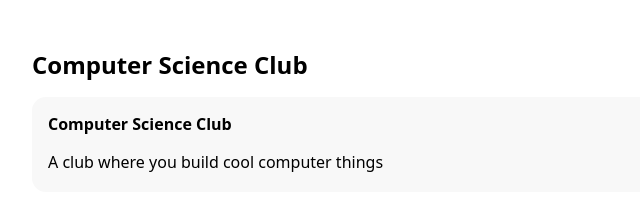
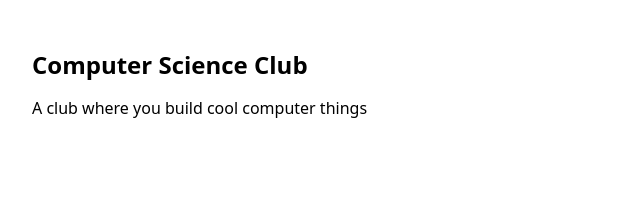
Before and after one commit to davidzech27/mchs-computer-science-club-club-directory, a plain HTML site: page computer-science.html in a window 1280 px wide. Shown: the whole page, without its empty margins (0-640 px from the left). Drawn offline with Linux system fonts and the light colour scheme; files that its build step writes are made by us from their sources.

Commit message:
change some stuff

```diff
--- a/club/computer-science.html
+++ b/computer-science.html
@@ -9,11 +9,7 @@
     <main>
       <h1>Computer Science Club</h1>
 
-      <a href="/club/computer-science" class="club-row">
-        <span class="club-name">Computer Science Club</span>
-
-        <p>A club where you build cool computer things</p>
-      </a>
+      <p>A club where you build cool computer things</p>
     </main>
   </body>
 </html>
--- a/script.js
+++ /dev/null
@@ -1 +0,0 @@
-console.log('Hello!');
--- a/styles.css
+++ b/styles.css
@@ -15,9 +15,8 @@ main {
 
 .club-row {
   display: block;
-
   background-color: #f8f8f8;
-  border: 1px;
+  border-width: 1px;
   border-color: gray;
   border-radius: 14px;
   padding-top: 1rem;
```
Also changed, not shown: index.html (+1 -2 lines).
